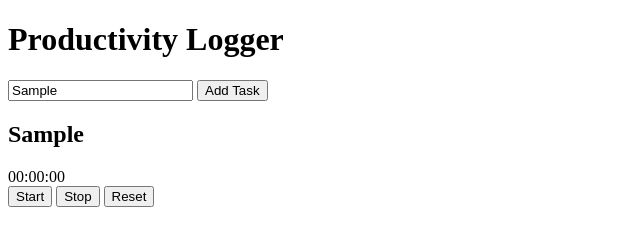
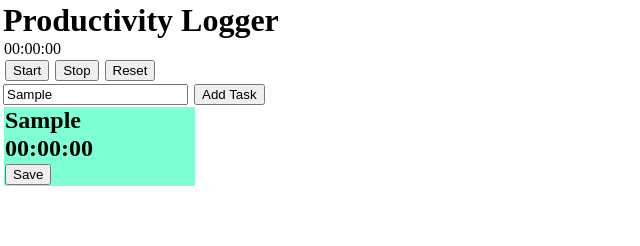
Before and after one commit to kytaylor/productivity-logger, a website: page public/index.html in a window 1280 px wide. Both pictures are taken after typing "Sample" into the empty fields and a click on the button "Add Task". Shown: the whole page, without its empty margins (0-640 px from the left). Drawn offline with nearby package versions, Linux system fonts and the light colour scheme.

Commit message:
moves timer to top, adds save button and time to task containers, adds basic styling to task container for clarity

```diff
--- a/public/index.html
+++ b/public/index.html
@@ -9,11 +9,6 @@
 </head>
 <body>
     <h1>Productivity Logger</h1>
-
-    <input type="text" id="task" name="task">
-    <button id="submit-button" class="button">Add Task</button>
-
-    <div id="tasks-container"></div>
 
     <div id="timer">
         <div id="timer-time">
@@ -27,6 +22,11 @@
         </div>
     </div>
 
+    <input type="text" id="task" name="task">
+    <button id="submit-button" class="button">Add Task</button>
+
+    <div id="tasks-container"></div>
+
     <script src="https://cdnjs.cloudflare.com/ajax/libs/jquery/3.2.1/jquery.min.js"></script>
     <script src="./script.js" type="text/javascript"> </script>
 </body>
--- a/public/script.js
+++ b/public/script.js
@@ -15,6 +15,13 @@ function renderTasks(taskArray) {
 
         const taskName = $("<h2>").text(element);
         newContainer.append(taskName);
+
+        const time = $("<h2>").text("00:00:00");
+        newContainer.append(time);
+
+        const saveButton = $("<button>").attr("class", "save-button button");
+        saveButton.text("Save");
+        newContainer.append(saveButton);
 
         $("#tasks-container").append(newContainer);
     });
--- a/public/style.css
+++ b/public/style.css
@@ -0,0 +1,8 @@
+* {
+    margin: 1px;
+}
+
+.task-card {
+    background-color: aquamarine;
+    width: 15%;
+}
```
